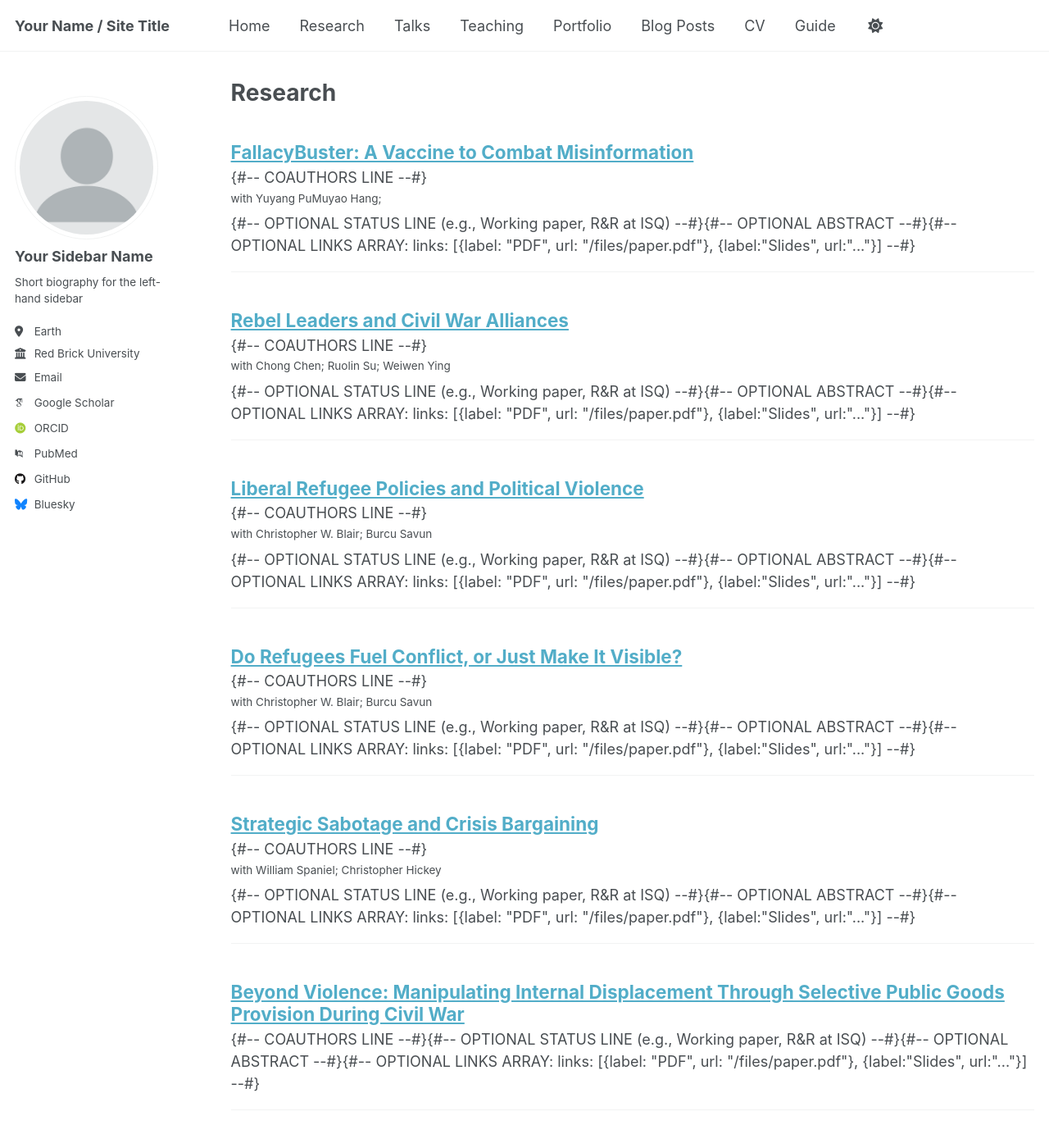
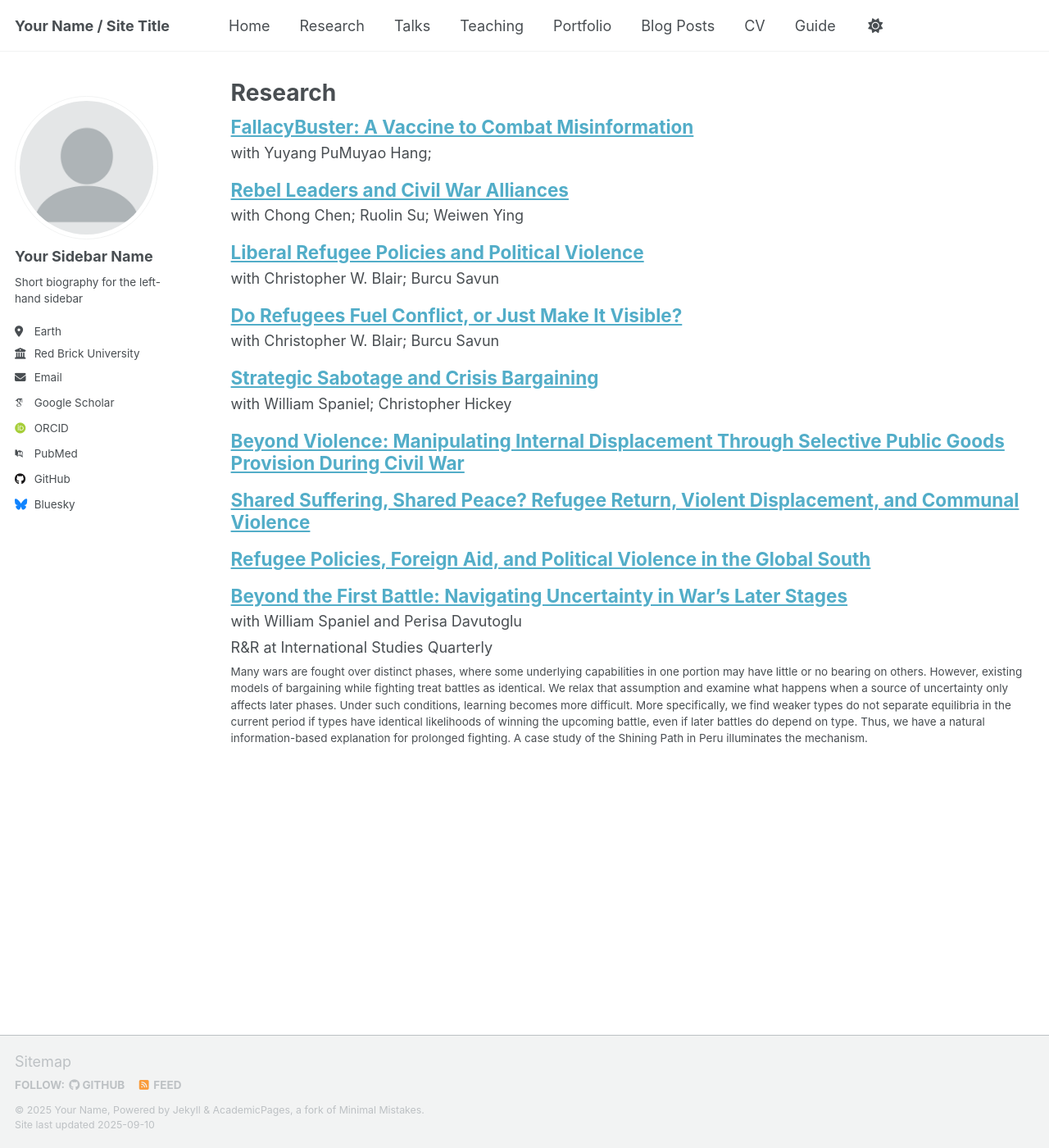
Before and after one commit to zhejun-qiu/zhejun-qiu.github.io, a Jekyll site: the page built from _pages/research.md, in a window 1280 px wide and 1400 px high. Shown: the whole window at 82% size. Built offline with Jekyll 4.4.1, drawn with Linux system fonts in a browser that asks for light colours; some web fonts are replaced; a script that is not in the unit is left out; some of the changed text lies outside the part shown.

Commit message:
Update research.md

```diff
--- a/_pages/research.md
+++ b/_pages/research.md
@@ -7,48 +7,37 @@ author_profile: true
 
 {% include base_path %}
 
-{%- assign items = site.publications | sort: "date" | reverse -%}
+{% assign items = site.publications | sort: "date" | reverse %}
 
-{%- for post in items -%}
-<article class="archive__item">
-  <h2 class="archive__item-title no_toc" style="margin-bottom:.2rem;">
-    {%- if post.external_url -%}
+{% for post in items %}
+<article class="archive__item" style="margin:0 0 1rem 0;">
+  <h2 class="archive__item-title no_toc" style="margin:0;">
+    {% if post.external_url %}
       <a href="{{ post.external_url }}">{{ post.title }}</a>
-    {%- else -%}
+    {% elsif post.pdf %}
+      <a href="{{ post.pdf }}">{{ post.title }}</a>
+    {% else %}
       <a href="{{ post.url | relative_url }}">{{ post.title }}</a>
-    {%- endif -%}
+    {% endif %}
   </h2>
 
-  {#-- COAUTHORS LINE --#}
-  {%- if post.coauthors -%}
-    <p class="archive__item-excerpt" style="margin:.1rem 0 .4rem;">with {{ post.coauthors }}</p>
-  {%- elsif post.authors -%}
-    {%- assign me = 'Zhejun Qiu' -%}
-    {%- assign co = post.authors | replace: me, '' | replace: ';;', ';' | replace: '  ', ' ' | strip -%}
-    {%- assign co = co | replace_first: '; ', '' | replace: '; ', '; ' -%}
-    {%- if co != '' -%}
-      <p class="archive__item-excerpt" style="margin:.1rem 0 .4rem;">with {{ co | replace: ';', '; ' }}</p>
-    {%- endif -%}
-  {%- endif -%}
+  {% assign withline = post.coauthors %}
+  {% if withline == nil or withline == '' %}
+    {% if post.authors %}
+      {% assign me = 'Zhejun Qiu' %}
+      {% assign withline = post.authors | replace: me, '' | replace: ';;', ';' | replace: '  ', ' ' | strip | replace_first: '; ', '' | replace: '; ', '; ' %}
+    {% endif %}
+  {% endif %}
+  {% if withline and withline != '' %}
+    <p style="margin:.25rem 0 0;">with {{ withline | replace: ';', '; ' }}</p>
+  {% endif %}
 
-  {#-- OPTIONAL STATUS LINE (e.g., Working paper, R&R at ISQ) --#}
-  {%- if post.status -%}
-    <p class="archive__item-excerpt" style="margin:.1rem 0 .6rem;">{{ post.status }}</p>
-  {%- endif -%}
+  {% if post.status %}
+    <p style="margin:.25rem 0 0;">{{ post.status }}</p>
+  {% endif %}
 
-  {#-- OPTIONAL ABSTRACT --#}
-  {%- if post.abstract -%}
-    <p class="archive__item-excerpt">{{ post.abstract }}</p>
-  {%- endif -%}
-
-  {#-- OPTIONAL LINKS ARRAY: links: [{label: "PDF", url: "/files/paper.pdf"}, {label:"Slides", url:"..."}] --#}
-  {%- if post.links -%}
-    <p class="archive__item-excerpt" style="margin-top:.4rem;">
-      {%- for link in post.links -%}
-        <a href="{{ link.url }}">{{ link.label }}</a>{% unless forloop.last %} &middot; {% endunless %}
-      {%- endfor -%}
-    </p>
-  {%- endif -%}
+  {% if post.abstract %}
+    <p class="archive__item-excerpt" style="margin:.35rem 0 0;">{{ post.abstract }}</p>
+  {% endif %}
 </article>
-<hr />
-{%- endfor -%}
+{% endfor %}
```
